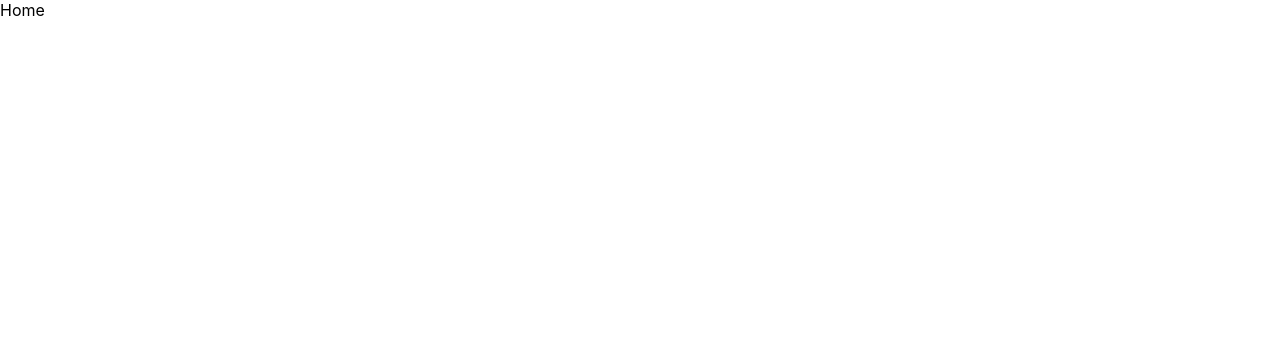
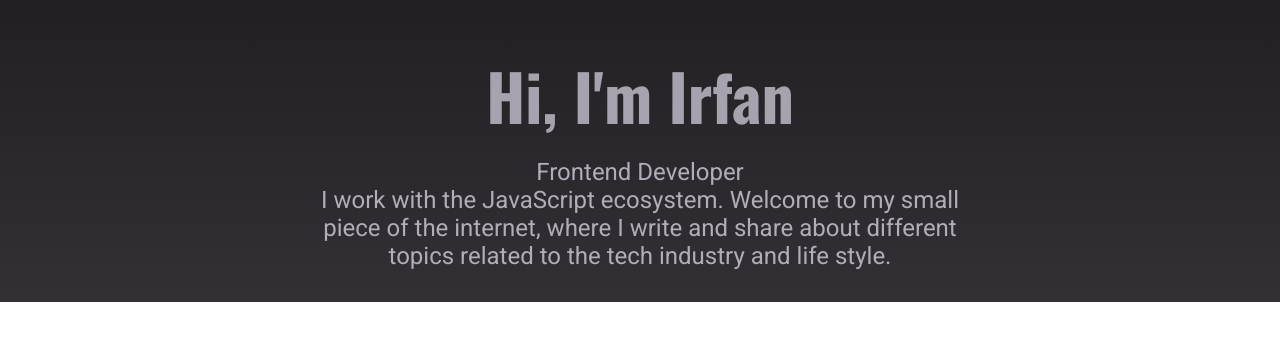
Before and after one commit to irfan-ansari-au28/portfolio, a Next.js app: page / in a window 1280 px wide. Shown: the top 340 px of the page. Built offline with nearby package versions, Linux system fonts and the light colour scheme.

Commit message:
add hero section

```diff
--- /dev/null
+++ b/components/home-page/hero.js
@@ -0,0 +1,22 @@
+import React from "react";
+import classes from "./hero.module.css";
+
+const Hero = () => {
+  return (
+    <>
+      <section className={classes.hero}>
+        <header>
+          <h1>Hi, I&apos;m Irfan</h1>
+          <p>Frontend Developer</p>
+          <p>
+            I work with the JavaScript ecosystem. Welcome to my small piece of
+            the internet, where I write and share about different topics related
+            to the tech industry and life style.
+          </p>
+        </header>
+      </section>
+    </>
+  );
+};
+
+export default Hero;
--- /dev/null
+++ b/components/home-page/hero.module.css
@@ -0,0 +1,40 @@
+.hero {
+  text-align: center;
+  background-image: linear-gradient(
+    to bottom,
+    var(--color-grey-900),
+    var(--color-grey-800)
+  );
+  padding: var(--size-8) 0;
+}
+
+.image {
+  width: 300px;
+  height: 300px;
+  box-shadow: 0 1px 8px rgba(0, 0, 0, 0.2);
+  border-radius: 50%;
+  overflow: hidden;
+  background-color: var(--color-grey-700);
+  margin: auto;
+}
+
+.image img {
+  object-fit: cover;
+  object-position: top;
+  width: 100%;
+  height: 100%;
+}
+
+.hero h1 {
+  font-size: var(--size-16);
+  margin: var(--size-4) 0;
+  color: var(--color-grey-300);
+}
+
+.hero p {
+  font-size: var(--size-6);
+  color: var(--color-grey-200);
+  width: 90%;
+  max-width: 40rem;
+  margin: auto;
+}
--- a/pages/index.js
+++ b/pages/index.js
@@ -1,7 +1,13 @@
 import React from "react";
+import Hero from "../components/home-page/hero";
 
-const Home = () => {
-  return <div>Home</div>;
+const HomePage = () => {
+  return (
+    <>
+      <Hero />
+      {/* <FeaturedPosts /> */}
+    </>
+  );
 };
 
-export default Home;
+export default HomePage;
--- a/styles/globals.css
+++ b/styles/globals.css
@@ -1,26 +1,64 @@
-html,
-body {
-  padding: 0;
-  margin: 0;
-  font-family: -apple-system, BlinkMacSystemFont, Segoe UI, Roboto, Oxygen,
-    Ubuntu, Cantarell, Fira Sans, Droid Sans, Helvetica Neue, sans-serif;
-}
-
-a {
-  color: inherit;
-  text-decoration: none;
-}
+@import url("https://fonts.googleapis.com/css2?family=Oswald:wght@700&family=Roboto&family=Source+Sans+Pro:wght@300&display=swap");
 
 * {
   box-sizing: border-box;
 }
 
-@media (prefers-color-scheme: dark) {
-  html {
-    color-scheme: dark;
-  }
-  body {
-    color: white;
-    background: black;
-  }
+body {
+  --color-grey-50: hsl(265, 55%, 96%);
+  --color-grey-100: hsl(265, 19%, 88%);
+  --color-grey-200: hsl(265, 7%, 70%);
+  --color-grey-300: hsl(265, 6%, 66%);
+  --color-grey-400: hsl(265, 4%, 57%);
+  --color-grey-500: hsl(265, 3%, 53%);
+  --color-grey-600: hsl(265, 4%, 42%);
+  --color-grey-700: hsl(265, 4%, 31%);
+  --color-grey-800: hsl(276, 5%, 20%);
+  --color-grey-900: hsl(280, 5%, 13%);
+
+  --color-primary-50: #c8b3ce;
+  --color-primary-100: #a07aaa;
+  --color-primary-200: #884c97;
+  --color-primary-300: #843897;
+  --color-primary-400: #732392;
+  --color-primary-500: #5a097a;
+  --color-primary-600: #480264;
+  --color-primary-700: #3d0264;
+
+  --color-success-100: #a2f0bc;
+  --color-success-500: #12bd4b;
+
+  --color-error-100: #f1acc9;
+  --color-error-500: #a10c4a;
+
+  --size-1: 0.25rem;
+  --size-2: 0.5rem;
+  --size-3: 0.75rem;
+  --size-4: 1rem;
+  --size-5: 1.25rem;
+  --size-6: 1.5rem;
+  --size-8: 2rem;
+  --size-16: 4rem;
+  --size-20: 5rem;
+  --size-40: 10rem;
+
+  margin: 0;
+  /* background-color: var(--color-grey-500); */
+  color: #252525;
+  font-family: "Roboto", sans-serif;
 }
+
+h1,
+h2,
+h3 {
+  font-family: "Oswald", "Roboto", sans-serif;
+}
+
+a {
+  text-decoration: none;
+}
+
+button {
+  font: inherit;
+  cursor: pointer;
+}
```
Also changed, not shown: components/home-page/featured-post.js (added).
